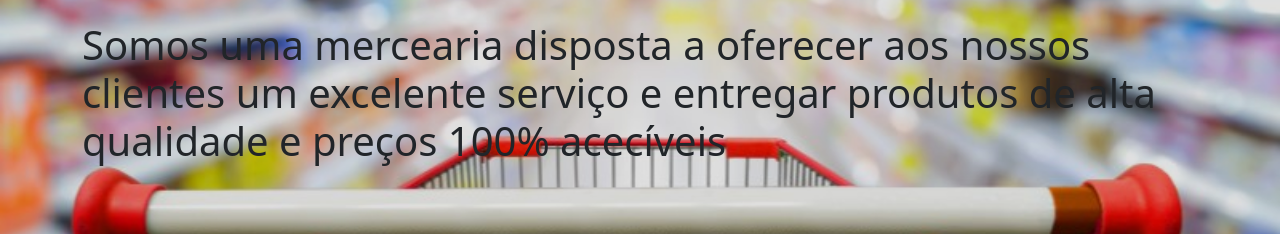
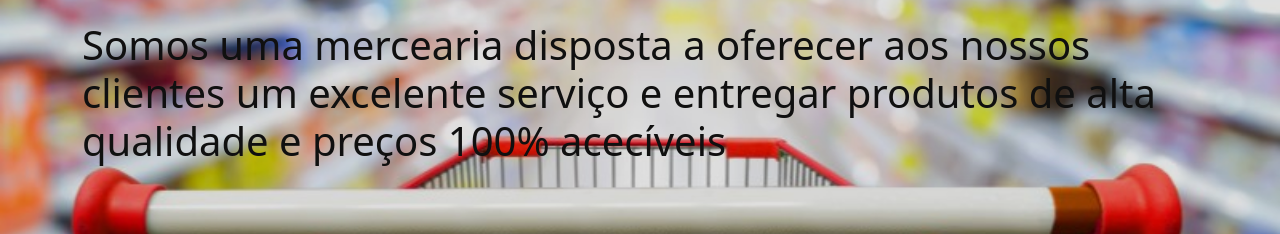
Before and after one commit to BunoQueiroz/mercearia-bootstrap, a website: page src/index.html in a window 1280 px wide. Shown: the part 247-481 px from the top of the page. Drawn offline with nearby package versions, Linux system fonts and the light colour scheme.

Commit message:
Alterando a cor da descrição da sessão de apresentação

```diff
--- a/src/styles/index.css
+++ b/src/styles/index.css
@@ -3,6 +3,10 @@
     background-repeat: no-repeat;
     background-position: 50% 50%;
     background-size: cover;
+}
+
+.presentation-description {
+    color: #101010;
 }
 
 .mask {
```
